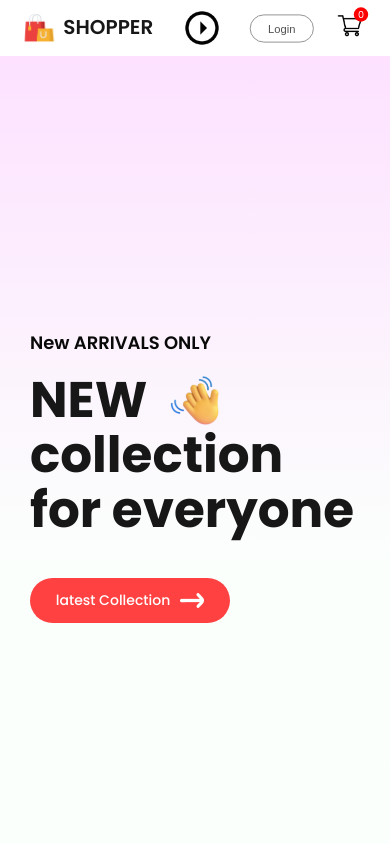
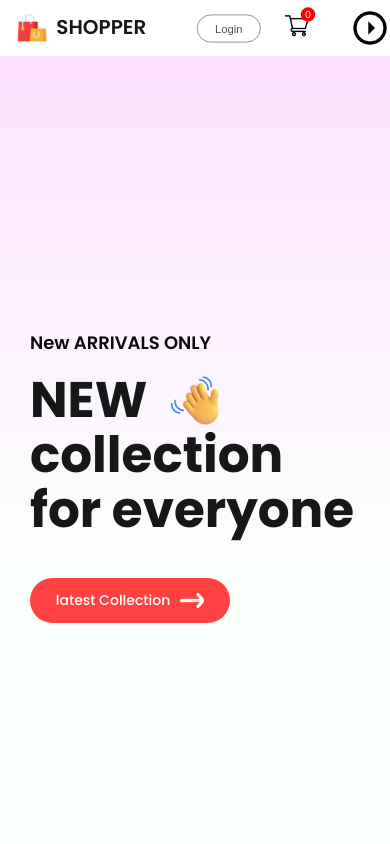
Before and after one commit to hazemmohsen2000/E-commerce, a React (Create React App) app: page / in a window 390 px wide. Shown: the top 844 px of the page. Built offline with nearby package versions, Linux system fonts and the light colour scheme.

Commit message:
updating navbar media queries

```diff
--- a/src/Components/Navbar/Navbar.css
+++ b/src/Components/Navbar/Navbar.css
@@ -22,6 +22,7 @@
     gap : 50px;
     font-size: 20px;
     font-weight: 500;
+    padding : 0;
 }
 .nav-menu li {
     display: flex;
@@ -164,6 +165,8 @@
 }
 @media(max-width : 500px){
     .navbar {
+        justify-content: space-between;
+
         padding: 8px 0px;
         gap : 0 ;
     }
--- a/src/Components/Navbar/Navbar.jsx
+++ b/src/Components/Navbar/Navbar.jsx
@@ -21,7 +21,6 @@ function Navbar() {
             <img src={logo} alt="Website logo" />
             <p>SHOPPER</p>
         </div>
-        <img className='nav-dropdown' src={nav_dropdown} onClick={dropdown_toggle} alt="arrow drop down menu" />
         <ul ref={menuRef} className="nav-menu">
             <li onClick={()=>{setMenu("shop")}}><Link to="/">Shop</Link> {menu === "shop" ? <hr/> : <></>}</li>
             <li onClick={()=>{setMenu("mens")}}><Link to="/mens">Men</Link> {menu === "mens" ? <hr/> : <></>}</li>
@@ -32,7 +31,10 @@ function Navbar() {
             <Link to = "/login"><button>Login</button></Link>
             <Link to = "/cart"><img src={cart_icon} alt="cart icon" /></Link>
             <div className="nav-cart-count">{getTotalCartItems()}</div>
+
         </div>
+         <img className='nav-dropdown' src={nav_dropdown} onClick={dropdown_toggle} alt="arrow drop down menu" />
+
     </div>
   )
 }
```
